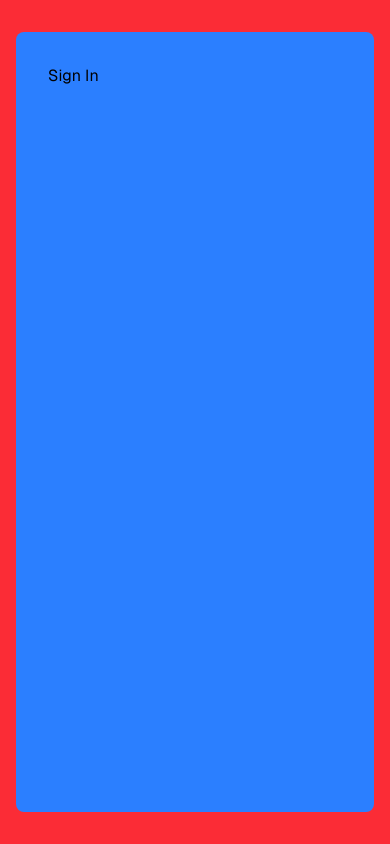
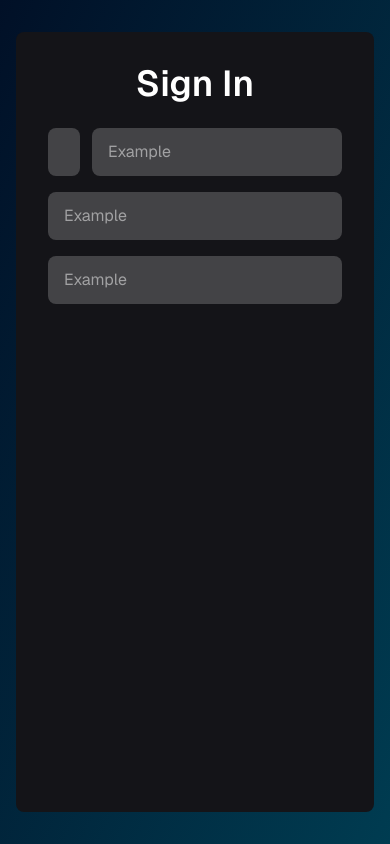
Before and after one commit to valanidev/clash-tracker, a Next.js app: page /signin in a window 390 px wide. Built offline with nearby package versions, Linux system fonts and the light colour scheme.

Commit message:
Add custom inputs

```diff
--- /dev/null
+++ b/app/(auth)/components/TextInput.tsx
@@ -0,0 +1,27 @@
+type TextInputProps = {
+  type: 'text' | 'password' | 'email'
+  placeholder?: string
+  value: string
+  onChange: (value: string) => void
+  className?: string
+}
+
+const TextInput = ({
+  type,
+  placeholder,
+  value,
+  onChange,
+  className,
+}: TextInputProps) => {
+  return (
+    <input
+      className={`w-full rounded-lg bg-white/20 px-4 py-3 placeholder:text-white/50 ${className && className}`}
+      type={type}
+      placeholder={placeholder}
+      value={value}
+      onChange={(e) => onChange(e.target.value)}
+    />
+  )
+}
+
+export default TextInput
--- a/app/(auth)/layout.tsx
+++ b/app/(auth)/layout.tsx
@@ -2,8 +2,8 @@ import Carousel from './components/Carousel'
 
 const AuthLayout = ({ children }: { children: React.ReactNode }) => {
   return (
-    <div className="flex min-h-dvh items-center justify-center bg-red-500">
-      <div className="absolute inset-x-4 inset-y-8 mx-auto flex min-h-96 max-w-5xl min-w-11/12 rounded-lg bg-blue-500 p-4 sm:inset-x-16 sm:inset-y-20 sm:min-w-1/2 md:inset-x-30 md:inset-y-32 lg:inset-x-44 xl:inset-x-64">
+    <div className="flex min-h-dvh items-center justify-center bg-linear-to-br from-[#011027] to-[#003c51]">
+      <div className="absolute inset-x-4 inset-y-8 mx-auto flex min-h-96 max-w-5xl min-w-11/12 rounded-lg bg-[#141418] p-4 text-white sm:inset-x-16 sm:inset-y-20 sm:min-w-1/2 md:inset-x-30 md:inset-y-32 lg:inset-x-44 xl:inset-x-64">
         {/* Left Part */} {/* Carousel */}
         <div className="relative hidden w-1/2 overflow-hidden rounded-tl-lg rounded-bl-lg lg:block">
           <Carousel />
--- a/app/(auth)/signin/page.tsx
+++ b/app/(auth)/signin/page.tsx
@@ -1,5 +1,44 @@
+'use client'
+
+import { useState } from 'react'
+import Input from '../components/TextInput'
+
 const SignInPage = () => {
-  return <div>Sign In</div>
+  const [exampleValue, setExampleValue] = useState('')
+
+  return (
+    <div>
+      <h1 className="mb-6 text-center text-4xl font-semibold">Sign In</h1>
+      <div className="grid grid-cols-1 gap-4 md:grid-cols-2">
+        <Input
+          type="text"
+          placeholder="Example"
+          value={exampleValue}
+          onChange={setExampleValue}
+        />
+        <Input
+          type="text"
+          placeholder="Example"
+          value={exampleValue}
+          onChange={setExampleValue}
+        />
+        <Input
+          type="text"
+          placeholder="Example"
+          value={exampleValue}
+          onChange={setExampleValue}
+          className="col-span-2"
+        />
+        <Input
+          type="text"
+          placeholder="Example"
+          value={exampleValue}
+          onChange={setExampleValue}
+          className="col-span-2"
+        />
+      </div>
+    </div>
+  )
 }
 
 export default SignInPage
--- a/app/(auth)/signup/page.tsx
+++ b/app/(auth)/signup/page.tsx
@@ -1,5 +1,32 @@
-const SignUpPage = () => {
-  return <div className="bg-red-500">Sign Up</div>
+'use client'
+
+import { useState } from 'react'
+import Input from '../components/TextInput'
+
+const SignInPage = () => {
+  const [exampleValue, setExampleValue] = useState('')
+
+  return (
+    <div>
+      <h1 className="mb-6 text-center text-4xl font-semibold">Sign Up</h1>
+      <div className="grid grid-cols-1 gap-4 md:grid-cols-2">
+        <Input
+          type="text"
+          placeholder="Example"
+          value={exampleValue}
+          onChange={setExampleValue}
+          className="col-span-2"
+        />
+        <Input
+          type="text"
+          placeholder="Example"
+          value={exampleValue}
+          onChange={setExampleValue}
+          className="col-span-2"
+        />
+      </div>
+    </div>
+  )
 }
 
-export default SignUpPage
+export default SignInPage
--- a/app/page.tsx
+++ b/app/page.tsx
@@ -1,5 +1,18 @@
+import Link from 'next/link'
+
 const IndexPage = () => {
-  return <h1>Hi</h1>
+  return (
+    <h1>
+      Hi, you can{' '}
+      <Link href="/signin" className="font-semibold text-blue-500 underline">
+        sign in
+      </Link>{' '}
+      or{' '}
+      <Link href="/signup" className="font-semibold text-blue-500 underline">
+        sign up
+      </Link>
+    </h1>
+  )
 }
 
 export default IndexPage
```
